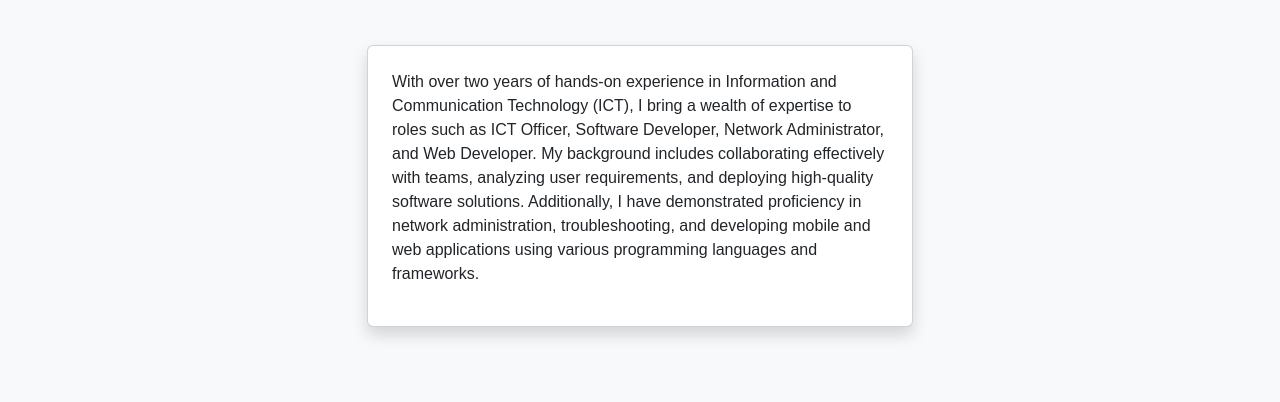
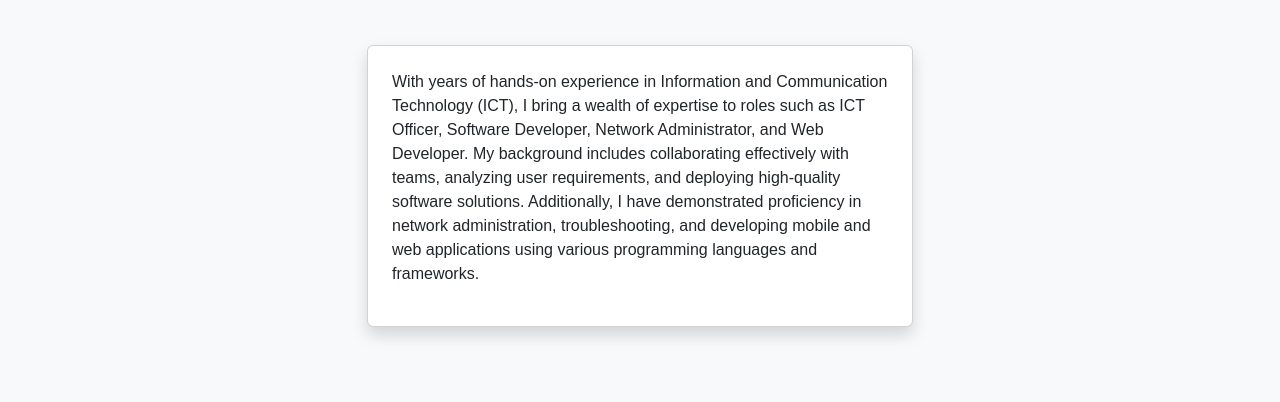
Before and after one commit to simon-thiini/potifolio, a plain HTML site: page index.html in a window 1280 px wide. Shown: the part 195-597 px from the top of the page. Drawn offline with nearby package versions, Linux system fonts and the light colour scheme.

Commit message:
change the description

```diff
--- a/index.html
+++ b/index.html
@@ -70,7 +70,7 @@
             <div class="row">
                 <div class="col-md-6 mx-auto">
                     <div class="card p-4 shadow animate__animated animate__zoomIn">
-                        <p>With over two years of hands-on experience in Information and Communication Technology (ICT), I bring a wealth of expertise to roles such as ICT Officer, Software Developer, Network Administrator, and Web Developer. My background includes collaborating effectively with teams, analyzing user requirements, and deploying high-quality software solutions. Additionally, I have demonstrated proficiency in network administration, troubleshooting, and developing mobile and web applications using various programming languages and frameworks.</p>
+                        <p>With years of hands-on experience in Information and Communication Technology (ICT), I bring a wealth of expertise to roles such as ICT Officer, Software Developer, Network Administrator, and Web Developer. My background includes collaborating effectively with teams, analyzing user requirements, and deploying high-quality software solutions. Additionally, I have demonstrated proficiency in network administration, troubleshooting, and developing mobile and web applications using various programming languages and frameworks.</p>
                     </div>
                 </div>
             </div>
```
